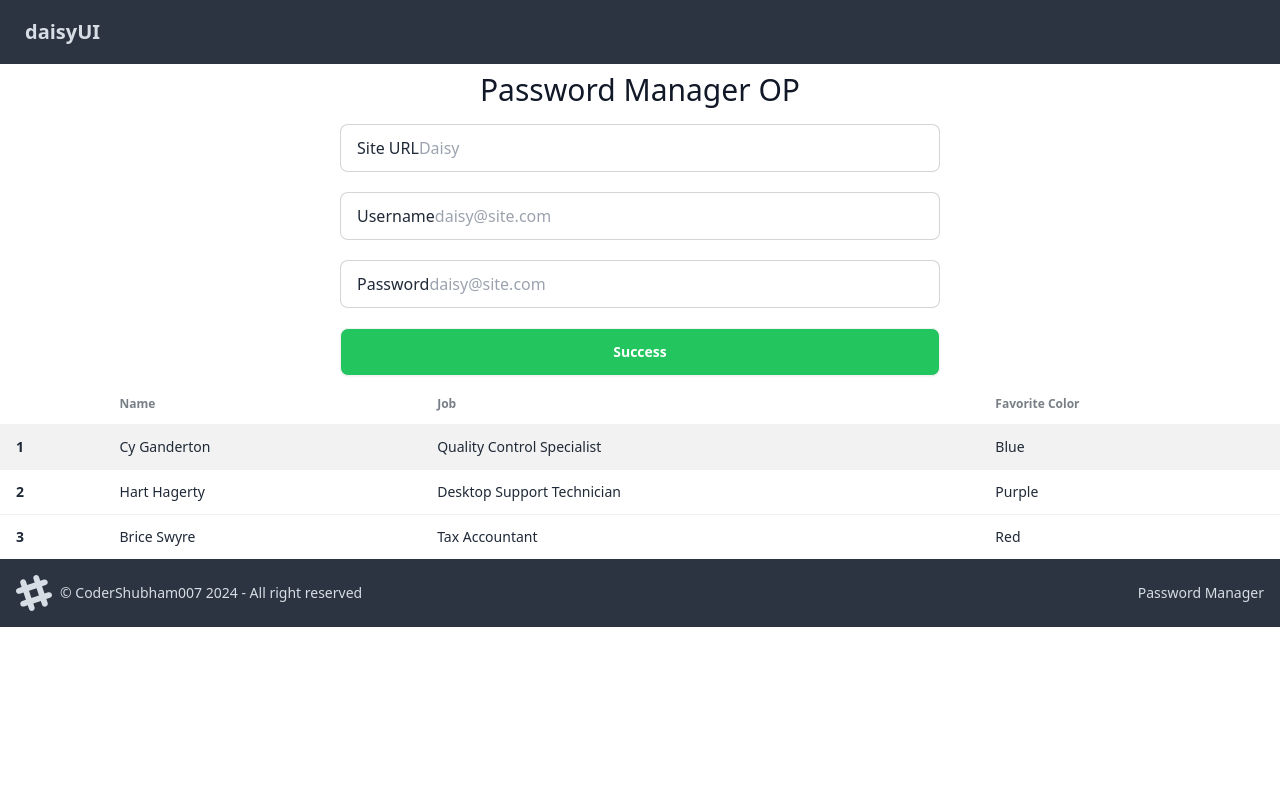
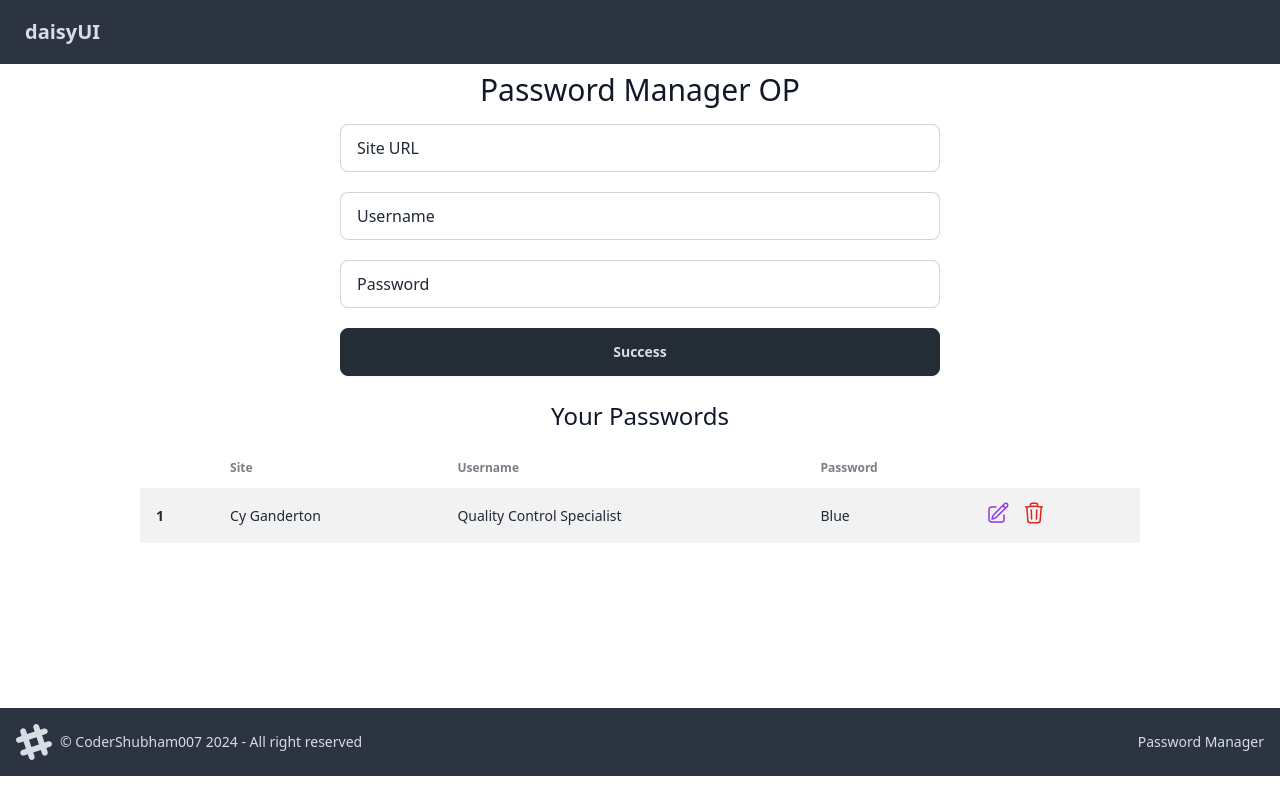
Before and after one commit to CoderShubham007/Password-Manager, a React (Vite) app: page / in a window 1280 px wide. Built offline with nearby package versions, Linux system fonts and the light colour scheme.

Commit message:
UI Almost Done

```diff
--- a/src/components/Manager.jsx
+++ b/src/components/Manager.jsx
@@ -5,63 +5,63 @@
         <>
             {/* Form */}
             <div className="container px-8 py-2">
-                <form action="" className='w-[600px] mx-auto'>
+                <form action="" className='max-w-[600px] mx-auto'>
                     <div className="flex flex-col text-center w-full">
                         <h1 className="sm:text-3xl text-2xl font-medium title-font mb-4 text-gray-900">Password Manager OP</h1>
                     </div>
                     <label className="input input-bordered flex items-center mb-5">
-                        Site URL
-                        <input type="text" className="grow" placeholder="Daisy" />
+                        Site URL &nbsp;
+                        <input type="text" className="grow" />
                     </label>
                     <label className="input input-bordered flex items-center mb-5">
-                        Username
-                        <input type="text" className="grow" placeholder="daisy@site.com" />
+                        Username &nbsp;
+                        <input type="text" className="grow" />
                     </label>
                     <label className="input input-bordered flex items-center mb-5">
-                        Password
-                        <input type="text" className="grow" placeholder="daisy@site.com" />
+                        Password &nbsp;
+                        <input type="text" className="grow" />
                     </label>
                     <div>
-                        <button className="btn bg-green-500 text-white w-full">Success</button>
+                        <button className="btn btn-active btn-neutral w-full">Success</button>
                     </div>
                 </form>
             </div>
             {/* Table */}
-            <div className="overflow-x-auto">
+            <div className='container mb-5 min-h-72'>
+                <h2 class="sm:text-2xl text-xl title-font font-medium text-gray-900 mt-4 mb-4 text-center">Your Passwords</h2>
+                <div className="overflow-x-auto max-w-[1000px] mx-auto">
                     <table className="table">
-                    {/* head */}
                         <thead>
                             <tr>
                                 <th></th>
-                            <th>Name</th>
-                            <th>Job</th>
-                            <th>Favorite Color</th>
+                                <th>Site</th>
+                                <th>Username</th>
+                                <th>Password</th>
+                                <th></th>
                             </tr>
                         </thead>
                         <tbody>
-                        {/* row 1 */}
                             <tr className="bg-base-200">
                                 <th>1</th>
                                 <td>Cy Ganderton</td>
                                 <td>Quality Control Specialist</td>
                                 <td>Blue</td>
-                        </tr>
-                        {/* row 2 */}
-                        <tr>
-                            <th>2</th>
-                            <td>Hart Hagerty</td>
-                            <td>Desktop Support Technician</td>
-                            <td>Purple</td>
-                        </tr>
-                        {/* row 3 */}
-                        <tr>
-                            <th>3</th>
-                            <td>Brice Swyre</td>
-                            <td>Tax Accountant</td>
-                            <td>Red</td>
+                                <td>
+                                    <button className='me-3 text-purple-600'>
+                                        <svg xmlns="http://www.w3.org/2000/svg" fill="none" viewBox="0 0 24 24" strokeWidth={1.5} stroke="currentColor" className="w-6 h-6">
+                                            <path strokeLinecap="round" strokeLinejoin="round" d="m16.862 4.487 1.687-1.688a1.875 1.875 0 1 1 2.652 2.652L10.582 16.07a4.5 4.5 0 0 1-1.897 1.13L6 18l.8-2.685a4.5 4.5 0 0 1 1.13-1.897l8.932-8.931Zm0 0L19.5 7.125M18 14v4.75A2.25 2.25 0 0 1 15.75 21H5.25A2.25 2.25 0 0 1 3 18.75V8.25A2.25 2.25 0 0 1 5.25 6H10" />
+                                        </svg>
+                                    </button>
+                                    <button className='text-red-600'>
+                                        <svg xmlns="http://www.w3.org/2000/svg" fill="none" viewBox="0 0 24 24" strokeWidth={1.5} stroke="currentColor" className="w-6 h-6">
+                                            <path strokeLinecap="round" strokeLinejoin="round" d="m14.74 9-.346 9m-4.788 0L9.26 9m9.968-3.21c.342.052.682.107 1.022.166m-1.022-.165L18.16 19.673a2.25 2.25 0 0 1-2.244 2.077H8.084a2.25 2.25 0 0 1-2.244-2.077L4.772 5.79m14.456 0a48.108 48.108 0 0 0-3.478-.397m-12 .562c.34-.059.68-.114 1.022-.165m0 0a48.11 48.11 0 0 1 3.478-.397m7.5 0v-.916c0-1.18-.91-2.164-2.09-2.201a51.964 51.964 0 0 0-3.32 0c-1.18.037-2.09 1.022-2.09 2.201v.916m7.5 0a48.667 48.667 0 0 0-7.5 0" />
+                                        </svg>
+                                    </button>
+                                </td>
                             </tr>
                         </tbody>
                     </table>
+                </div>
             </div>
         </>
     )
```
Lines whose indentation alone changed are shown as unchanged.
